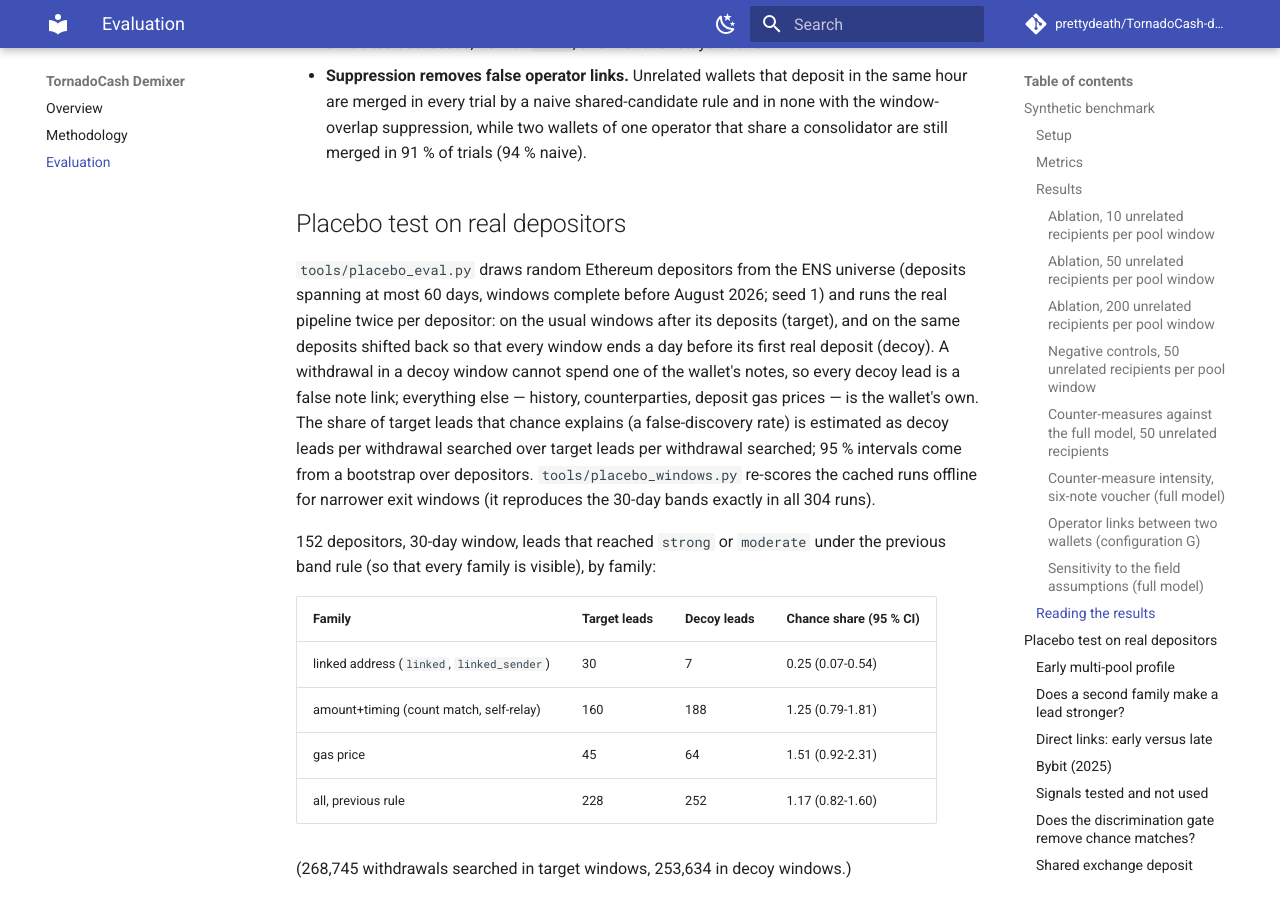
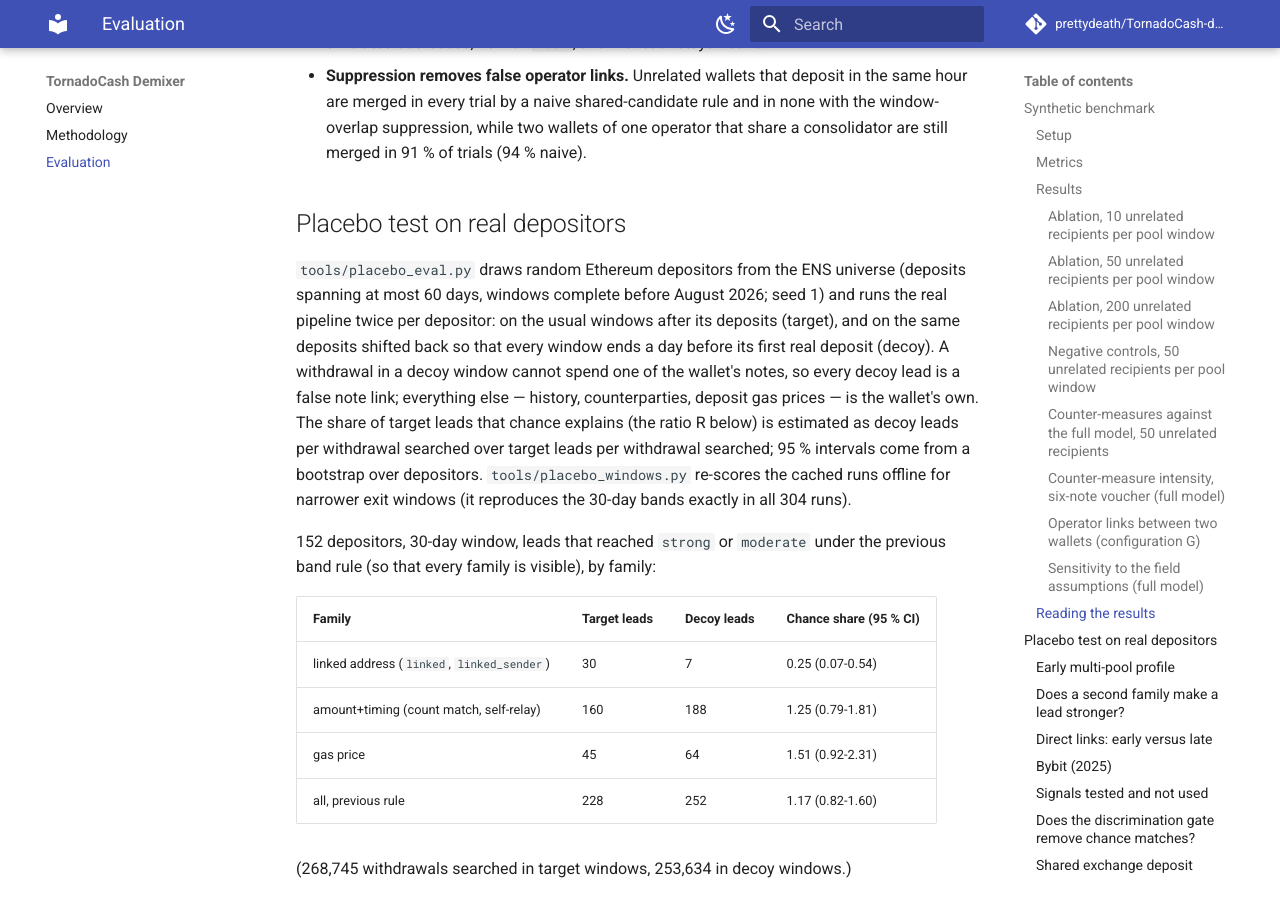
Before and after one commit to prettydeath/TornadoCash-demixer, an MkDocs documentation site: the page built from docs/EVALUATION.md, in a window 1280 px wide and 900 px high, scrolled down 7391 px. Built offline with MkDocs 1.6.1 and Material for MkDocs 9.7.7, drawn with Linux system fonts in a browser that asks for light colours; comment, search, counter and statistics services are not loaded.

Commit message:
Docs: placebo caption matches output; R instead of false-discovery rate

```diff
--- a/docs/EVALUATION.md
+++ b/docs/EVALUATION.md
@@ -225,7 +225,7 @@ deposits (target), and on the same deposits shifted back so that every window
 ends a day before its first real deposit (decoy). A withdrawal in a decoy window
 cannot spend one of the wallet's notes, so every decoy lead is a false note link;
 everything else — history, counterparties, deposit gas prices — is the wallet's
-own. The share of target leads that chance explains (a false-discovery rate) is
+own. The share of target leads that chance explains (the ratio R below) is
 estimated as decoy leads per withdrawal searched over target leads per
 withdrawal searched; 95 % intervals come from a bootstrap over depositors.
 `tools/placebo_windows.py` re-scores the cached runs offline for narrower exit
```
Also changed, not shown: README.md (+1 -1 lines).
